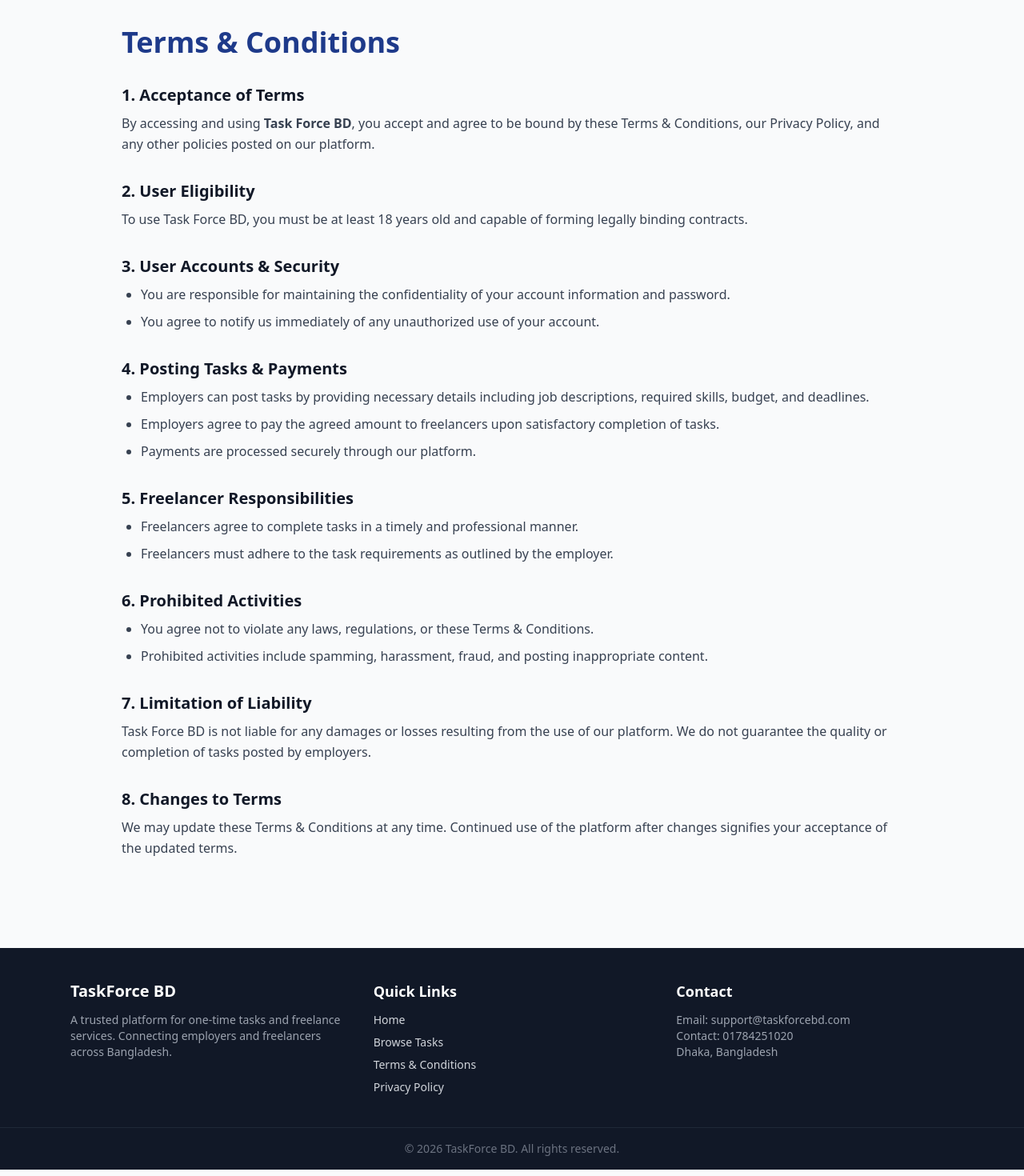
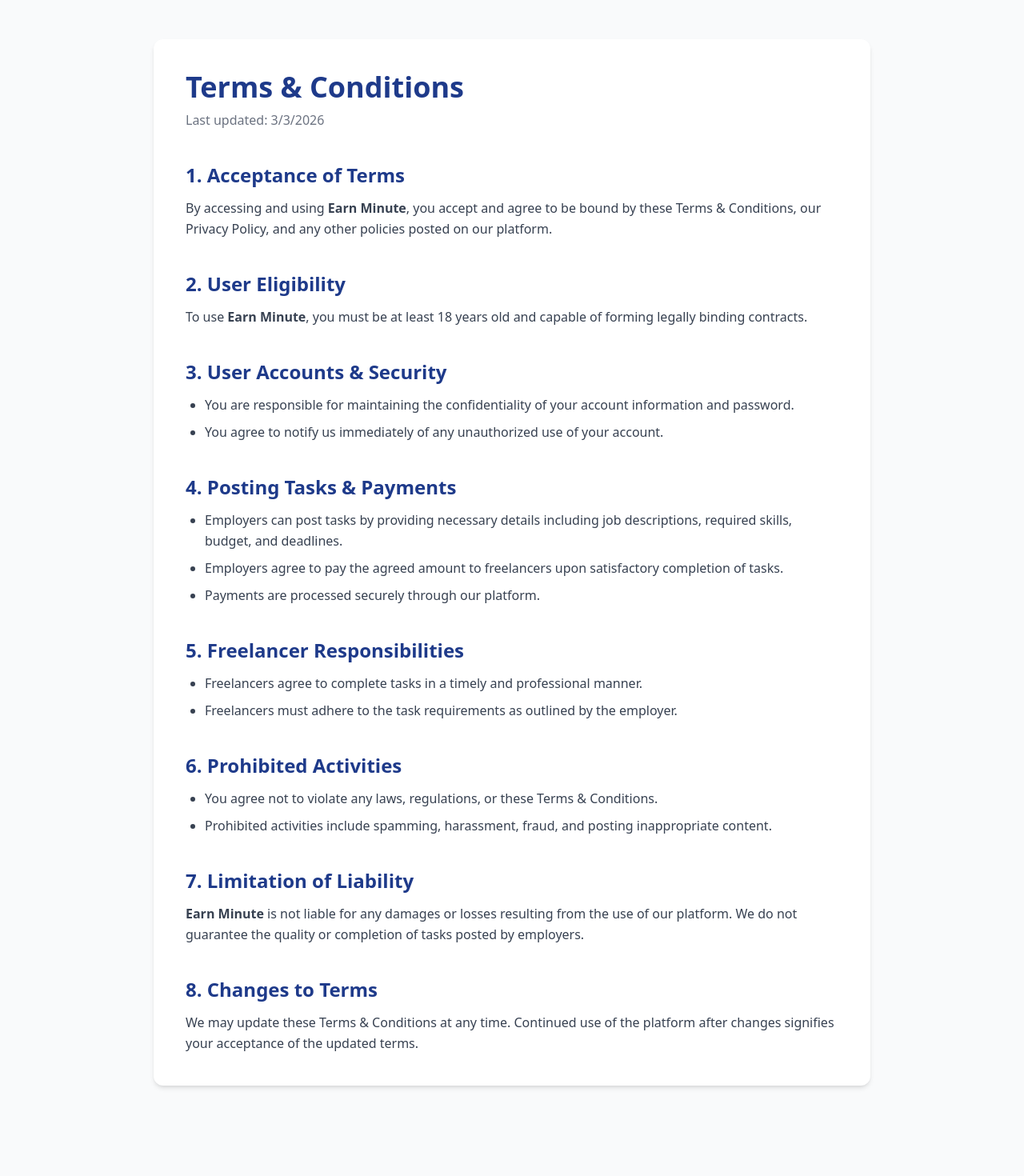
Before and after one commit to EarnMinute/earnminute, a React (Vite) app in the folder frontend/: page /terms in a window 1280 px wide. Shown: the part 80-1550 px from the top of the page at 80% size. Built offline with nearby package versions, Linux system fonts and the light colour scheme; no server answers.

Commit message:
Design Complete

```diff
--- a/frontend/src/components/Footer.jsx
+++ b/frontend/src/components/Footer.jsx
@@ -1,56 +1,65 @@
+import { Link } from "react-router-dom";
+
 function Footer() {
   return (
-    <footer className="bg-gray-900 text-gray-300 mt-16">
-      <div className="max-w-6xl mx-auto px-6 py-10 grid grid-cols-1 md:grid-cols-3 gap-8">
-        {/* Brand */}
+    <footer className="bg-gray-900 text-gray-300 mt-20">
+      <div className="max-w-6xl mx-auto px-6 py-12 grid grid-cols-1 md:grid-cols-3 gap-10">
+        {/* BRAND */}
         <div>
-          <h2 className="text-xl font-bold text-white mb-3">TaskForce BD</h2>
-          <p className="text-sm text-gray-400">
-            A trusted platform for one-time tasks and freelance services.
+          <h2 className="text-xl font-bold text-white mb-3">EarnMinute</h2>
+
+          <p className="text-sm text-gray-400 leading-relaxed">
+            A trusted platform for small online tasks and freelance work.
             Connecting employers and freelancers across Bangladesh.
           </p>
         </div>
 
-        {/* Links */}
+        {/* QUICK LINKS */}
         <div>
-          <h3 className="text-white font-semibold mb-3">Quick Links</h3>
-          <ul className="space-y-2 text-sm">
+          <h3 className="text-white font-semibold mb-4">Quick Links</h3>
+
+          <ul className="space-y-3 text-sm">
             <li>
-              <a href="/" className="hover:text-white transition">
+              <Link to="/" className="hover:text-white transition">
                 Home
-              </a>
+              </Link>
             </li>
+
             <li>
-              <a href="/tasks" className="hover:text-white transition">
+              <Link to="/tasks" className="hover:text-white transition">
                 Browse Tasks
-              </a>
+              </Link>
             </li>
+
             <li>
-              <a href="/terms" className="hover:text-white transition">
+              <Link to="/terms" className="hover:text-white transition">
                 Terms & Conditions
-              </a>
+              </Link>
             </li>
+
             <li>
-              <a href="/privacy" className="hover:text-white transition">
+              <Link to="/privacy" className="hover:text-white transition">
                 Privacy Policy
-              </a>
+              </Link>
             </li>
           </ul>
         </div>
 
-        {/* Contact */}
+        {/* CONTACT */}
         <div>
-          <h3 className="text-white font-semibold mb-3">Contact</h3>
-          <p className="text-sm text-gray-400">
-            Email: support@taskforcebd.com
-          </p>
-          <p className="text-sm text-gray-400">Contact: 01784251020</p>
-          <p className="text-sm text-gray-400">Dhaka, Bangladesh</p>
+          <h3 className="text-white font-semibold mb-4">Contact</h3>
+
+          <div className="space-y-2 text-sm text-gray-400">
+            <p>Email: support@earnminute.com</p>
+            <p>Phone: 01784251020</p>
+            <p>Dhaka, Bangladesh</p>
+          </div>
         </div>
       </div>
 
-      <div className="border-t border-gray-800 text-center py-4 text-sm text-gray-500">
-        © {new Date().getFullYear()} TaskForce BD. All rights reserved.
+      {/* BOTTOM BAR */}
+      <div className="border-t border-gray-800 text-center py-5 text-sm text-gray-500">
+        © {new Date().getFullYear()} EarnMinute. All rights reserved.
       </div>
     </footer>
   );
--- a/frontend/src/pages/Forbidden.jsx
+++ b/frontend/src/pages/Forbidden.jsx
@@ -1,8 +1,30 @@
+import { Link } from "react-router-dom";
+
 function Forbidden() {
   return (
-    <div className="max-w-4xl mx-auto py-20 text-center">
-      <h1 className="text-3xl font-bold mb-6">403 - Forbidden</h1>
-      <p className="text-gray-600">Content coming soon...</p>
+    <div className="bg-gray-50 min-h-screen flex items-center justify-center px-6">
+      <div className="bg-white rounded-xl shadow-md p-12 text-center max-w-md">
+        {/* ICON */}
+        <div className="text-5xl mb-4">⛔</div>
+
+        {/* TITLE */}
+        <h1 className="text-3xl font-bold text-blue-900 mb-3">
+          403 - Forbidden
+        </h1>
+
+        {/* MESSAGE */}
+        <p className="text-gray-600 mb-8">
+          You don’t have permission to access this page.
+        </p>
+
+        {/* ACTION BUTTON */}
+        <Link
+          to="/"
+          className="inline-block bg-blue-900 text-white px-6 py-3 rounded-lg hover:bg-blue-800 transition"
+        >
+          Go Back Home
+        </Link>
+      </div>
     </div>
   );
 }
--- a/frontend/src/pages/NotFound.jsx
+++ b/frontend/src/pages/NotFound.jsx
@@ -1,8 +1,30 @@
+import { Link } from "react-router-dom";
+
 function NotFound() {
   return (
-    <div className="max-w-4xl mx-auto py-20 text-center">
-      <h1 className="text-3xl font-bold mb-6">404 - Page Not Found</h1>
-      <p className="text-gray-600">Content coming soon...</p>
+    <div className="bg-gray-50 min-h-screen flex items-center justify-center px-6">
+      <div className="bg-white rounded-xl shadow-md p-12 text-center max-w-md">
+        {/* ICON */}
+        <div className="text-5xl mb-4">🔍</div>
+
+        {/* TITLE */}
+        <h1 className="text-3xl font-bold text-blue-900 mb-3">
+          404 - Page Not Found
+        </h1>
+
+        {/* MESSAGE */}
+        <p className="text-gray-600 mb-8">
+          The page you're looking for doesn't exist or may have been moved.
+        </p>
+
+        {/* ACTION BUTTON */}
+        <Link
+          to="/"
+          className="inline-block bg-blue-900 text-white px-6 py-3 rounded-lg hover:bg-blue-800 transition"
+        >
+          Back to Home
+        </Link>
+      </div>
     </div>
   );
 }
--- a/frontend/src/pages/Privacy.jsx
+++ b/frontend/src/pages/Privacy.jsx
@@ -2,31 +2,34 @@
 
 function Privacy() {
   return (
-    <div className="max-w-5xl mx-auto px-6 py-12">
-      <h1 className="text-4xl font-bold text-blue-900 mb-8">Privacy Policy</h1>
+    <div className="bg-gray-50 min-h-screen py-16 px-6">
+      <div className="max-w-4xl mx-auto bg-white rounded-xl shadow-md p-10">
+        {/* HEADER */}
+        <div className="mb-10">
+          <h1>Privacy Policy</h1>
+          <p className="text-gray-500 mt-2">
+            Last updated: {new Date().toLocaleDateString()}
+          </p>
+        </div>
 
-      <div className="space-y-8 text-gray-700 leading-relaxed">
+        <div className="space-y-10 text-gray-700 leading-relaxed">
           {/* 1 */}
           <section>
-          <h2 className="text-xl font-semibold text-gray-900 mb-2">
-            1. Introduction
-          </h2>
+            <h2 className="mb-3">1. Introduction</h2>
             <p>
               Your privacy is important to us. This Privacy Policy explains how
-            <strong> Task Force BD </strong> collects, uses, and protects your
+              <strong> Earn Minute </strong> collects, uses, and protects your
               information when you visit or use our platform.
             </p>
           </section>
 
           {/* 2 */}
           <section>
-          <h2 className="text-xl font-semibold text-gray-900 mb-2">
-            2. Information We Collect
-          </h2>
+            <h2 className="mb-3">2. Information We Collect</h2>
             <ul className="list-disc ml-6 space-y-2">
               <li>
-              <strong>Personal Information:</strong> Name, email, phone number,
-              WhatsApp number (used as login ID).
+                <strong>Personal Information:</strong> Name, email (used as
+                login ID).
               </li>
               <li>
                 <strong>Task Information:</strong> Details of tasks posted,
@@ -37,9 +40,7 @@
 
           {/* 3 */}
           <section>
-          <h2 className="text-xl font-semibold text-gray-900 mb-2">
-            3. Use of Information
-          </h2>
+            <h2 className="mb-3">3. Use of Information</h2>
             <ul className="list-disc ml-6 space-y-2">
               <li>To provide and improve our platform services.</li>
               <li>To communicate with you regarding tasks and updates.</li>
@@ -49,10 +50,8 @@
 
           {/* 4 */}
           <section>
-          <h2 className="text-xl font-semibold text-gray-900 mb-2">
-            4. Data Sharing and Disclosure
-          </h2>
-          <p className="mb-2">
+            <h2 className="mb-3">4. Data Sharing and Disclosure</h2>
+            <p className="mb-3">
               We do not sell or rent your personal information to third parties.
             </p>
             <ul className="list-disc ml-6 space-y-2">
@@ -68,9 +67,7 @@
 
           {/* 5 */}
           <section>
-          <h2 className="text-xl font-semibold text-gray-900 mb-2">
-            5. Data Security
-          </h2>
+            <h2 className="mb-3">5. Data Security</h2>
             <ul className="list-disc ml-6 space-y-2">
               <li>
                 We employ industry-standard security measures to protect your
@@ -88,14 +85,12 @@
 
           {/* 6 */}
           <section>
-          <h2 className="text-xl font-semibold text-gray-900 mb-2">
-            6. Cookies
-          </h2>
+            <h2 className="mb-3">6. Cookies</h2>
             <ul className="list-disc ml-6 space-y-2">
               <li>
-              We use cookies to enhance user experience. Cookies are small files
-              stored on your device that help us understand how our platform is
-              being used.
+                We use cookies to enhance user experience. Cookies are small
+                files stored on your device that help us understand how our
+                platform is being used.
               </li>
               <li>You can disable cookies through your browser settings.</li>
             </ul>
@@ -103,16 +98,15 @@
 
           {/* 7 */}
           <section>
-          <h2 className="text-xl font-semibold text-gray-900 mb-2">
-            7. Your Rights
-          </h2>
-          <p className="mb-2">
+            <h2 className="mb-3">7. Your Rights</h2>
+            <p className="mb-3">
               You have the right to access, update, or delete your personal
               information.
             </p>
             <ul className="list-disc ml-6 space-y-2">
               <li>
-              You may opt out of receiving marketing communications at any time.
+                You may opt out of receiving marketing communications at any
+                time.
               </li>
               <li>
                 Contact us if you have any questions or requests regarding your
@@ -123,14 +117,14 @@
 
           {/* 8 */}
           <section>
-          <h2 className="text-xl font-semibold text-gray-900 mb-2">
-            8. Changes to This Policy
-          </h2>
+            <h2 className="mb-3">8. Changes to This Policy</h2>
             <p>
-            We may update this Privacy Policy periodically. Continued use of the
-            platform after updates indicates acceptance of the revised policy.
+              We may update this Privacy Policy periodically. Continued use of
+              the platform after updates indicates acceptance of the revised
+              policy.
             </p>
           </section>
+        </div>
       </div>
     </div>
   );
--- a/frontend/src/pages/Tasks.jsx
+++ b/frontend/src/pages/Tasks.jsx
@@ -19,35 +19,63 @@
   };
 
   return (
-    <div className="max-w-6xl mx-auto py-12 px-6">
-      <h1 className="text-3xl font-bold mb-8 text-blue-900">
-        All Available Tasks
-      </h1>
+    <div className="bg-gray-50 min-h-screen py-16 px-6">
+      <div className="max-w-6xl mx-auto">
+        {/* PAGE HEADER */}
+        <div className="mb-12">
+          <h1>Browse Tasks</h1>
+          <p className="text-gray-500 mt-2">
+            Find tasks that match your skills and start earning today.
+          </p>
+        </div>
 
+        {/* TASK LIST */}
         {tasks.length === 0 ? (
-        <p className="text-gray-500">No tasks available.</p>
+          <div className="bg-white rounded-xl shadow-md p-10 text-center">
+            <p className="text-gray-500">No tasks available right now.</p>
+          </div>
         ) : (
-        <div className="grid md:grid-cols-3 gap-6">
+          <div className="grid md:grid-cols-3 gap-8">
             {tasks.map((task) => (
               <div
                 key={task._id}
-              className="bg-white p-6 rounded-xl shadow border"
+                className="bg-white p-6 rounded-xl shadow-md hover:shadow-lg transition flex flex-col justify-between"
               >
-              <h3 className="font-semibold text-lg mb-2 text-blue-900">
+                <div>
+                  {/* TITLE */}
+                  <h3 className="text-lg font-semibold text-blue-900 mb-2">
                     {task.title}
                   </h3>
 
-              <p className="text-green-600 font-semibold mb-2">
+                  {/* BUDGET */}
+                  <p className="text-green-600 font-semibold mb-3">
                     ৳ {task.budgetAmount}
                   </p>
 
-              <p className="text-gray-500 text-sm mb-4">
-                {task.description?.slice(0, 80)}...
+                  {/* DESCRIPTION */}
+                  <p className="text-gray-500 text-sm mb-4 leading-relaxed">
+                    {task.description?.slice(0, 100)}...
                   </p>
 
+                  {/* SKILLS */}
+                  {task.skills && task.skills.length > 0 && (
+                    <div className="flex flex-wrap gap-2 mb-5">
+                      {task.skills.slice(0, 3).map((skill, index) => (
+                        <span
+                          key={index}
+                          className="px-2 py-1 text-xs bg-gray-100 text-gray-700 rounded-full"
+                        >
+                          {skill}
+                        </span>
+                      ))}
+                    </div>
+                  )}
+                </div>
+
+                {/* BUTTON */}
                 <Link
                   to={`/task/${task._id}`}
-                className="bg-blue-800 text-white px-4 py-2 rounded hover:bg-blue-900"
+                  className="mt-auto inline-block bg-blue-900 text-white text-center px-4 py-2 rounded-lg hover:bg-blue-800 transition"
                 >
                   View Details
                 </Link>
@@ -56,6 +84,7 @@
           </div>
         )}
       </div>
+    </div>
   );
 }
 
--- a/frontend/src/pages/Terms.jsx
+++ b/frontend/src/pages/Terms.jsx
@@ -2,19 +2,22 @@
 
 function Terms() {
   return (
-    <div className="max-w-5xl mx-auto px-6 py-12">
-      <h1 className="text-4xl font-bold text-blue-900 mb-8">
-        Terms & Conditions
-      </h1>
+    <div className="bg-gray-50 min-h-screen py-16 px-6">
+      <div className="max-w-4xl mx-auto bg-white rounded-xl shadow-md p-10">
+        {/* HEADER */}
+        <div className="mb-10">
+          <h1>Terms & Conditions</h1>
+          <p className="text-gray-500 mt-2">
+            Last updated: {new Date().toLocaleDateString()}
+          </p>
+        </div>
 
-      <div className="space-y-8 text-gray-700 leading-relaxed">
+        <div className="space-y-10 text-gray-700 leading-relaxed">
           {/* 1 */}
           <section>
-          <h2 className="text-xl font-semibold text-gray-900 mb-2">
-            1. Acceptance of Terms
-          </h2>
+            <h2 className="mb-3">1. Acceptance of Terms</h2>
             <p>
-            By accessing and using <strong>Task Force BD</strong>, you accept
+              By accessing and using <strong>Earn Minute</strong>, you accept
               and agree to be bound by these Terms & Conditions, our Privacy
               Policy, and any other policies posted on our platform.
             </p>
@@ -22,41 +25,36 @@
 
           {/* 2 */}
           <section>
-          <h2 className="text-xl font-semibold text-gray-900 mb-2">
-            2. User Eligibility
-          </h2>
+            <h2 className="mb-3">2. User Eligibility</h2>
             <p>
-            To use Task Force BD, you must be at least 18 years old and capable
-            of forming legally binding contracts.
+              To use <strong>Earn Minute</strong>, you must be at least 18 years
+              old and capable of forming legally binding contracts.
             </p>
           </section>
 
           {/* 3 */}
           <section>
-          <h2 className="text-xl font-semibold text-gray-900 mb-2">
-            3. User Accounts & Security
-          </h2>
+            <h2 className="mb-3">3. User Accounts & Security</h2>
             <ul className="list-disc ml-6 space-y-2">
               <li>
                 You are responsible for maintaining the confidentiality of your
                 account information and password.
               </li>
               <li>
-              You agree to notify us immediately of any unauthorized use of your
-              account.
+                You agree to notify us immediately of any unauthorized use of
+                your account.
               </li>
             </ul>
           </section>
 
           {/* 4 */}
           <section>
-          <h2 className="text-xl font-semibold text-gray-900 mb-2">
-            4. Posting Tasks & Payments
-          </h2>
+            <h2 className="mb-3">4. Posting Tasks & Payments</h2>
             <ul className="list-disc ml-6 space-y-2">
               <li>
-              Employers can post tasks by providing necessary details including
-              job descriptions, required skills, budget, and deadlines.
+                Employers can post tasks by providing necessary details
+                including job descriptions, required skills, budget, and
+                deadlines.
               </li>
               <li>
                 Employers agree to pay the agreed amount to freelancers upon
@@ -68,9 +66,7 @@
 
           {/* 5 */}
           <section>
-          <h2 className="text-xl font-semibold text-gray-900 mb-2">
-            5. Freelancer Responsibilities
-          </h2>
+            <h2 className="mb-3">5. Freelancer Responsibilities</h2>
             <ul className="list-disc ml-6 space-y-2">
               <li>
                 Freelancers agree to complete tasks in a timely and professional
@@ -85,9 +81,7 @@
 
           {/* 6 */}
           <section>
-          <h2 className="text-xl font-semibold text-gray-900 mb-2">
-            6. Prohibited Activities
-          </h2>
+            <h2 className="mb-3">6. Prohibited Activities</h2>
             <ul className="list-disc ml-6 space-y-2">
               <li>
                 You agree not to violate any laws, regulations, or these Terms &
@@ -102,27 +96,24 @@
 
           {/* 7 */}
           <section>
-          <h2 className="text-xl font-semibold text-gray-900 mb-2">
-            7. Limitation of Liability
-          </h2>
+            <h2 className="mb-3">7. Limitation of Liability</h2>
             <p>
-            Task Force BD is not liable for any damages or losses resulting from
-            the use of our platform. We do not guarantee the quality or
-            completion of tasks posted by employers.
+              <strong>Earn Minute</strong> is not liable for any damages or
+              losses resulting from the use of our platform. We do not guarantee
+              the quality or completion of tasks posted by employers.
             </p>
           </section>
 
           {/* 8 */}
           <section>
-          <h2 className="text-xl font-semibold text-gray-900 mb-2">
-            8. Changes to Terms
-          </h2>
+            <h2 className="mb-3">8. Changes to Terms</h2>
             <p>
-            We may update these Terms & Conditions at any time. Continued use of
-            the platform after changes signifies your acceptance of the updated
-            terms.
+              We may update these Terms & Conditions at any time. Continued use
+              of the platform after changes signifies your acceptance of the
+              updated terms.
             </p>
           </section>
+        </div>
       </div>
     </div>
   );
```
Also changed, not shown: frontend/src/components/RatingModal.jsx (+56 -28 lines). Lines whose indentation alone changed are shown as unchanged.
